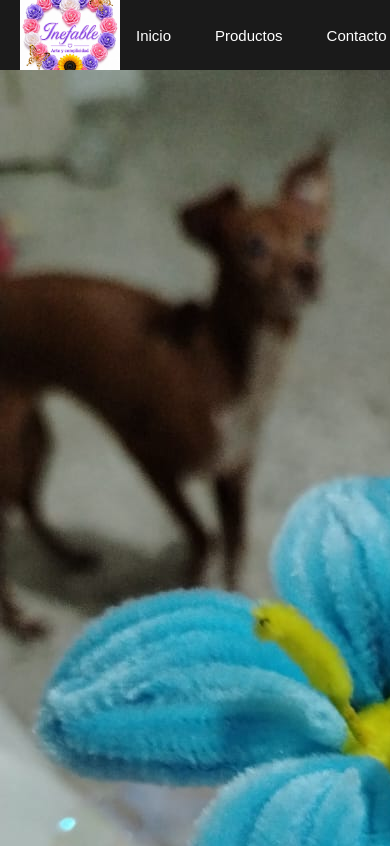
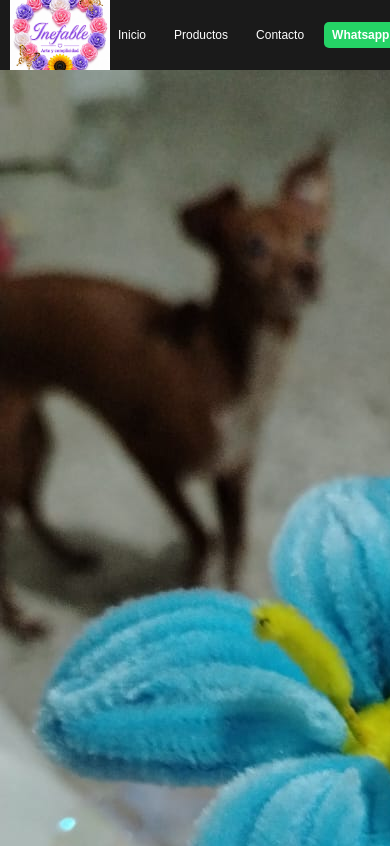
Before and after one commit to carloschican/Inefable, a plain HTML site: page index.html in a window 390 px wide. Shown: the top 846 px of the page. Drawn offline with nearby package versions, Linux system fonts and the light colour scheme.

Commit message:
se agrega nuevo codigo para ver mejjor desde el celular

```diff
--- a/style.css
+++ b/style.css
@@ -80,6 +80,17 @@ main {
     padding: 30px;
 }
 
+@media (max-width: 600px) {
+    .header {
+        padding: 0 10px;
+    }
+
+    .nav-link {
+        padding: 6px 8px;
+        font-size: 12px;
+    }
+}
+
 .producto {
     width: 300px;
     border: 1px solid #ddd;
```
